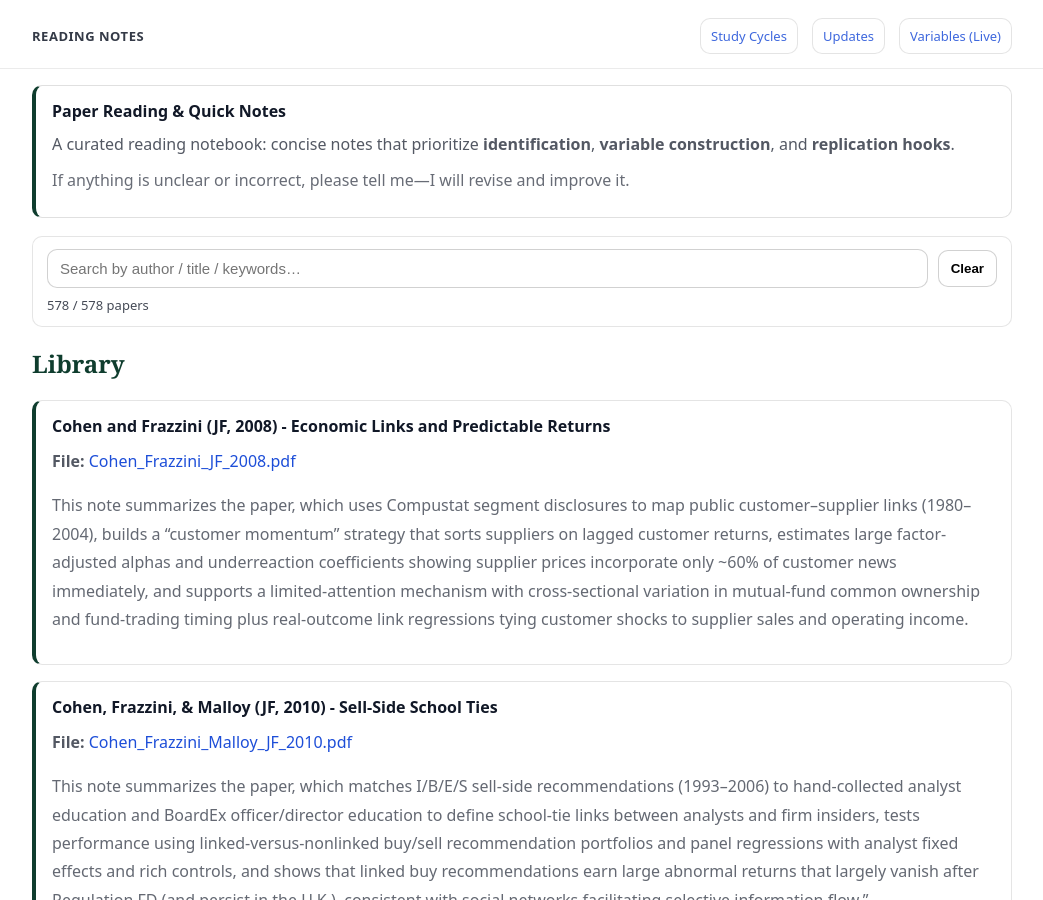
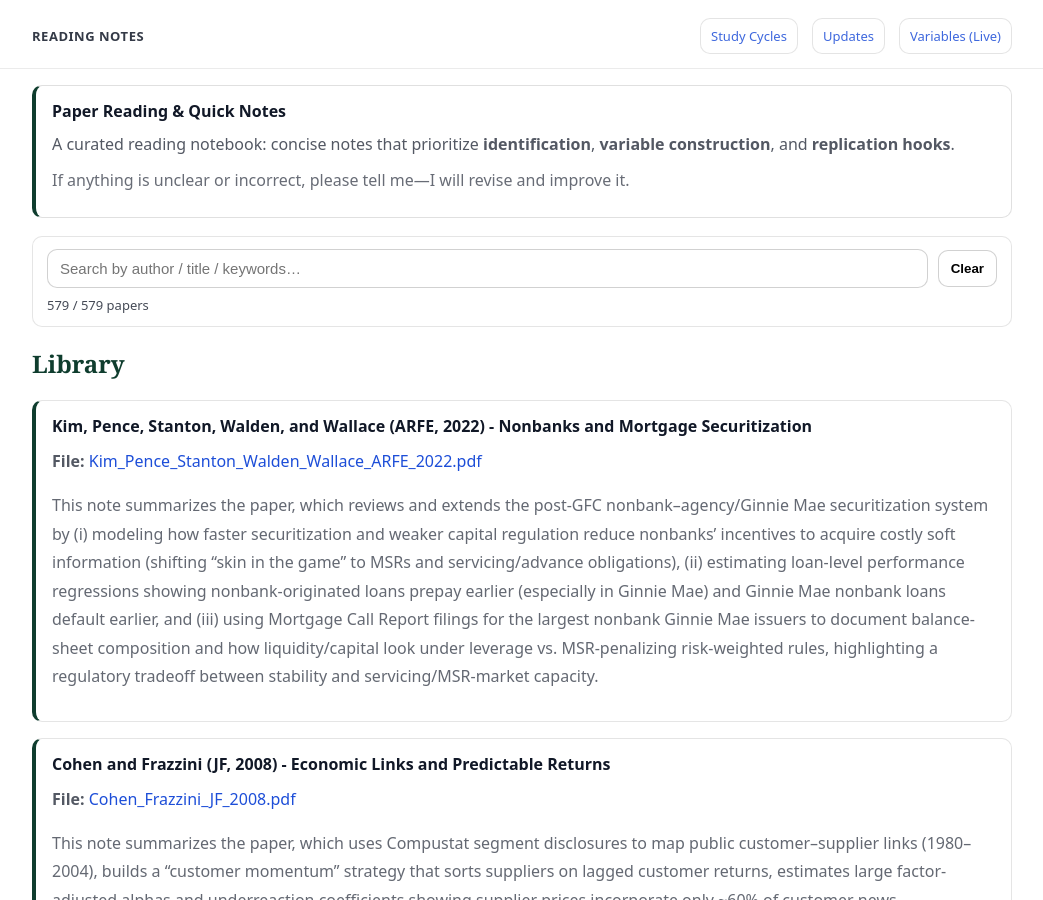
Before and after one commit to yaxinzn/study-archive, a Jekyll site: the page built from reading/index.md, in a window 1280 px wide and 900 px high. Shown: the whole window, without its empty margins (118-1161 px from the left). Built offline with Jekyll 4.4.1, drawn with Linux system fonts in a browser that asks for light colours.

Commit message:
Reading: add/update Kim_Pence_Stanton_Walden_Wallace_ARFE_2022.pdf

```diff
--- a/_data/reading.yml
+++ b/_data/reading.yml
@@ -1,3 +1,7 @@
+- title: "Kim, Pence, Stanton, Walden, and Wallace (ARFE, 2022) - Nonbanks and Mortgage Securitization"
+  file: "Kim_Pence_Stanton_Walden_Wallace_ARFE_2022.pdf"
+  desc: "This note summarizes the paper, which reviews and extends the post-GFC nonbank–agency/Ginnie Mae securitization system by (i) modeling how faster securitization and weaker capital regulation reduce nonbanks’ incentives to acquire costly soft information (shifting “skin in the game” to MSRs and servicing/advance obligations), (ii) estimating loan-level performance regressions showing nonbank-originated loans prepay earlier (especially in Ginnie Mae) and Ginnie Mae nonbank loans default earlier, and (iii) using Mortgage Call Report filings for the largest nonbank Ginnie Mae issuers to document balance-sheet composition and how liquidity/capital look under leverage vs. MSR-penalizing risk-weighted rules, highlighting a regulatory tradeoff between stability and servicing/MSR-market capacity."
+
 - title: "Cohen and Frazzini (JF, 2008) - Economic Links and Predictable Returns"
   file: "Cohen_Frazzini_JF_2008.pdf"
   desc: "This note summarizes the paper, which uses Compustat segment disclosures to map public customer–supplier links (1980–2004), builds a “customer momentum” strategy that sorts suppliers on lagged customer returns, estimates large factor-adjusted alphas and underreaction coefficients showing supplier prices incorporate only ~60% of customer news immediately, and supports a limited-attention mechanism with cross-sectional variation in mutual-fund common ownership and fund-trading timing plus real-outcome link regressions tying customer shocks to supplier sales and operating income."
```
Also changed, not shown: 1 other file.
